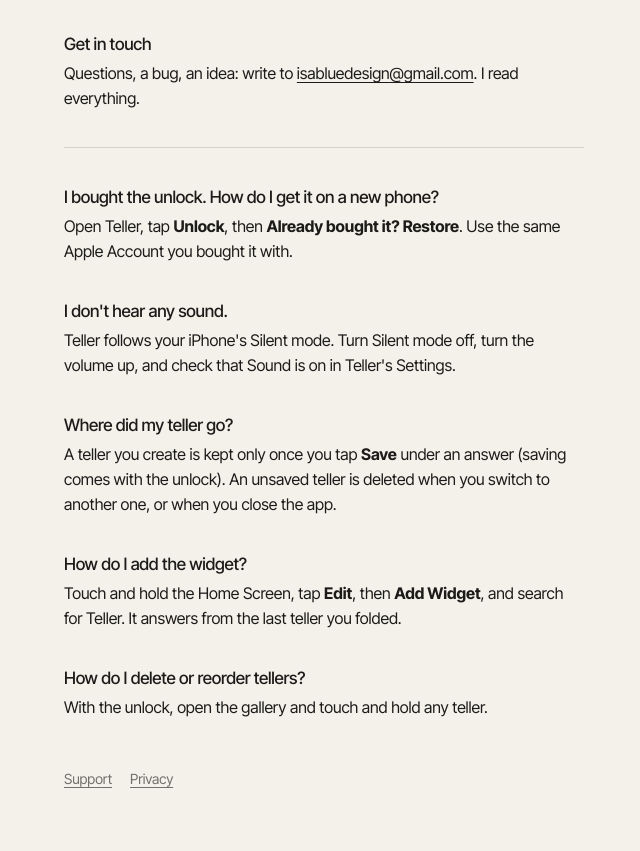
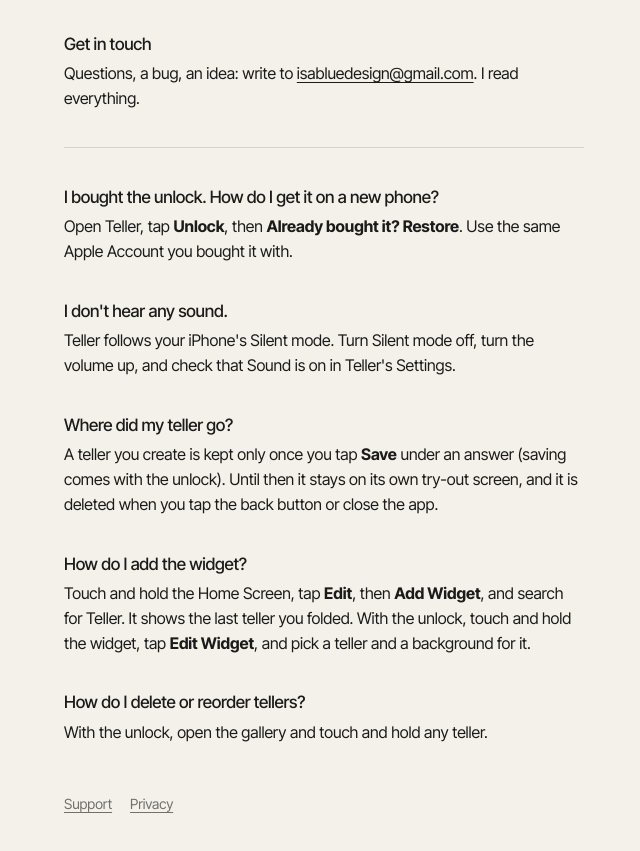
Before and after one commit to saltblued/teller-site, a plain HTML site: page index.html in a window 1280 px wide. Shown: the part 217-1068 px from the top of the page, without its empty margins (316-956 px from the left). Drawn offline with Linux system fonts and the light colour scheme.

Commit message:
FAQ: unsaved tellers and Edit Widget, as in build 10
Co-Authored-By: Claude Opus 5.5 <noreply@anthropic.com>

```diff
--- a/index.html
+++ b/index.html
@@ -35,10 +35,10 @@
 <p>Teller follows your iPhone's Silent mode. Turn Silent mode off, turn the volume up, and check that Sound is on in Teller's Settings.</p>
 
 <h2>Where did my teller go?</h2>
-<p>A teller you create is kept only once you tap <b>Save</b> under an answer (saving comes with the unlock). An unsaved teller is deleted when you switch to another one, or when you close the app.</p>
+<p>A teller you create is kept only once you tap <b>Save</b> under an answer (saving comes with the unlock). Until then it stays on its own try-out screen, and it is deleted when you tap the back button or close the app.</p>
 
 <h2>How do I add the widget?</h2>
-<p>Touch and hold the Home Screen, tap <b>Edit</b>, then <b>Add Widget</b>, and search for Teller. It answers from the last teller you folded.</p>
+<p>Touch and hold the Home Screen, tap <b>Edit</b>, then <b>Add Widget</b>, and search for Teller. It shows the last teller you folded. With the unlock, touch and hold the widget, tap <b>Edit Widget</b>, and pick a teller and a background for it.</p>
 
 <h2>How do I delete or reorder tellers?</h2>
 <p>With the unlock, open the gallery and touch and hold any teller.</p>
```
